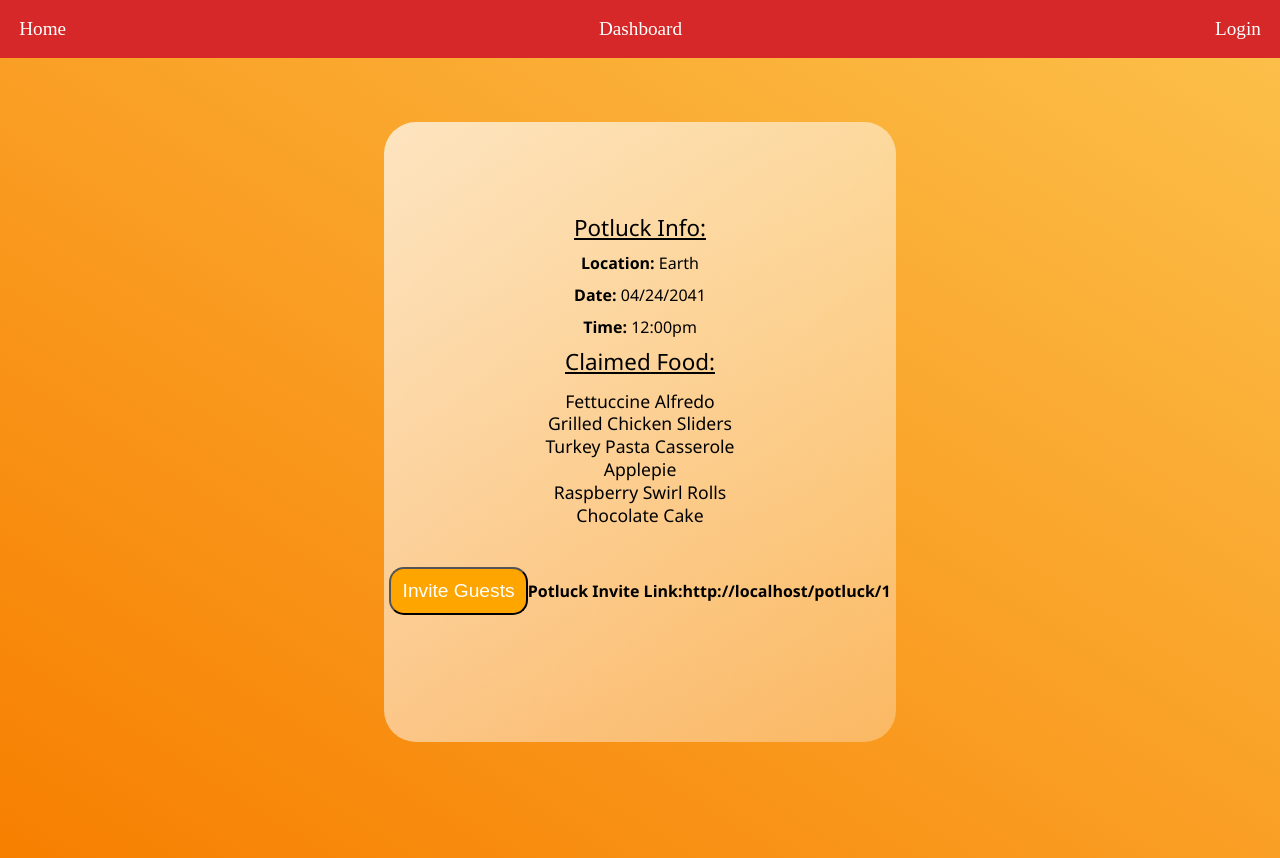
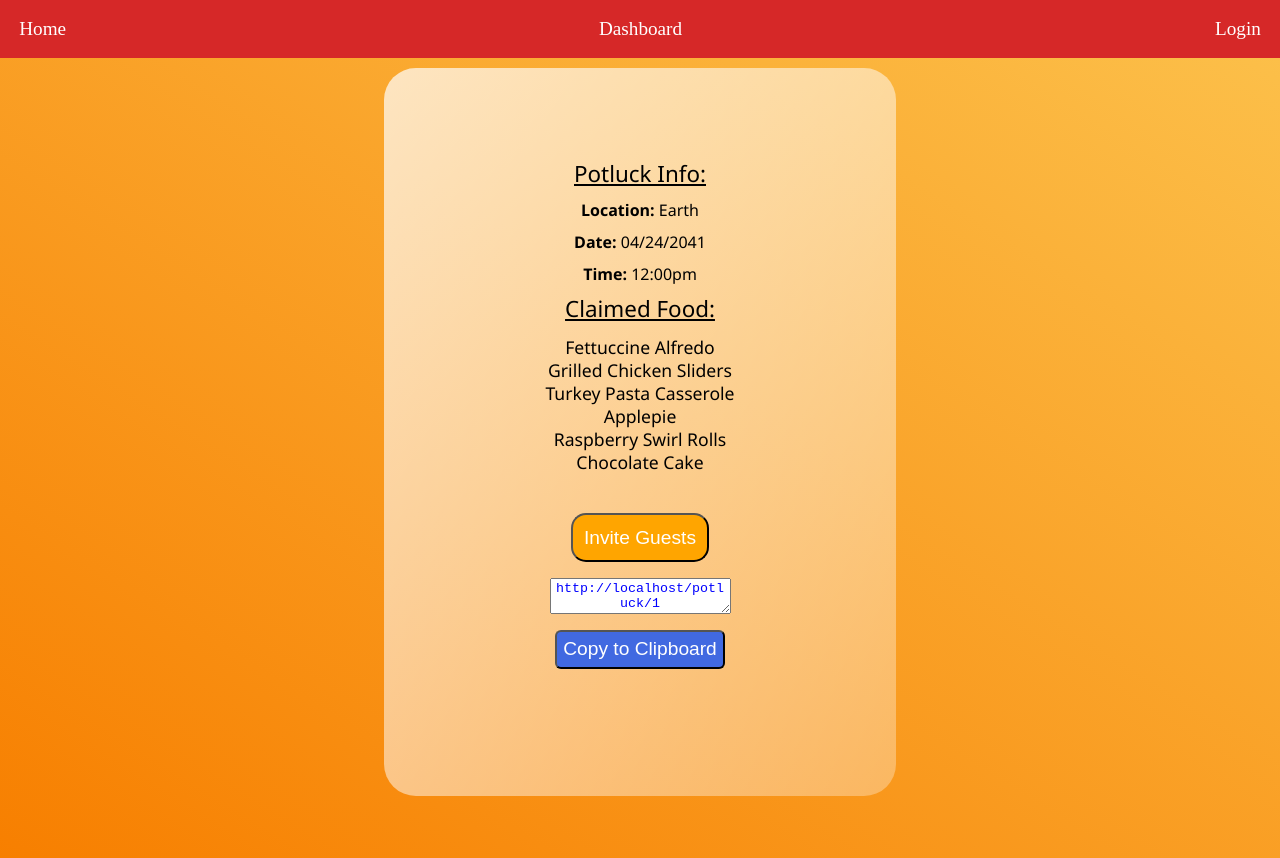
Before and after one commit to TT-WebFT-32-Potluck-Planner/front-end-for-java, a React (Create React App) app: page /potluck/1 in a window 1280 px wide. Both pictures are taken after a click on the button "Invite Guests". Built offline with nearby package versions, Linux system fonts and the light colour scheme; no server answers.

Commit message:
Added copy to clipboard button for invite link

```diff
--- a/src/components/PotluckCard.js
+++ b/src/components/PotluckCard.js
@@ -37,6 +37,16 @@ const PotluckCard = () => {
     return setInvite(window.location.href)
   }
 
+  const copyLink = () => {
+    const copiedLink = document.getElementById('invite')
+
+    copiedLink.select();
+
+    document.execCommand("copy");
+
+    window.alert('Invite copied, send it to your friends!')
+  }
+
   return (
     <>
       <main>
@@ -58,9 +68,16 @@ const PotluckCard = () => {
 
             <button onClick={getLink}>Invite Guests</button>
 
-            {invite !== '' ?
-              <span id='invite'>Potluck Invite Link:{invite}</span> :
-              null
+            {
+              invite !== '' ?
+                <textarea id='invite'>{invite}</textarea> :
+                null
+            }
+
+            {
+              invite !== '' ?
+                <button onClick={copyLink} id='copy'>Copy to Clipboard</button> :
+                null
             }
           </div>
         </section>
--- a/src/index.css
+++ b/src/index.css
@@ -217,6 +217,23 @@ main {
   margin-top: 2.5rem;
 }
 
+#invite {
+  display: block;
+  margin: 0 auto;
+  margin-top: 1rem;
+  margin-bottom: 1rem;
+  color: blue;
+  text-align: center;
+}
+
+#copy {
+  display: block;
+  margin: 0 auto;
+  background-color: royalblue;
+  border-radius: 6px;
+  padding: .4rem;
+}
+
 .food-items {
   text-align: center;
   font-family:'Segoe UI', Tahoma, Geneva, Verdana, sans-serif;
```
